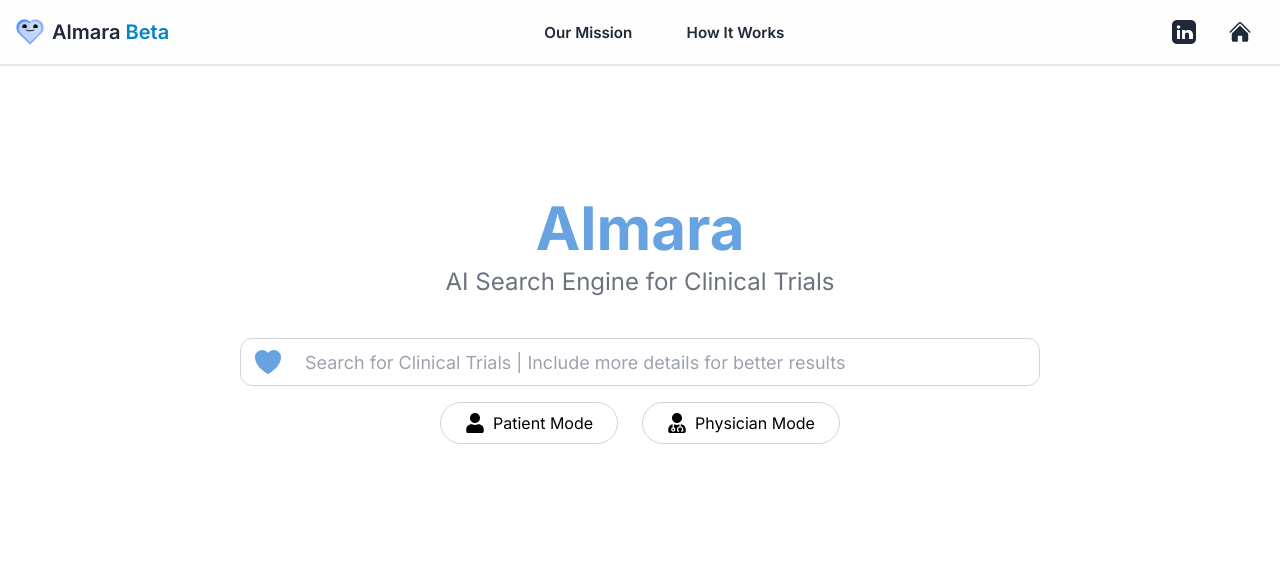
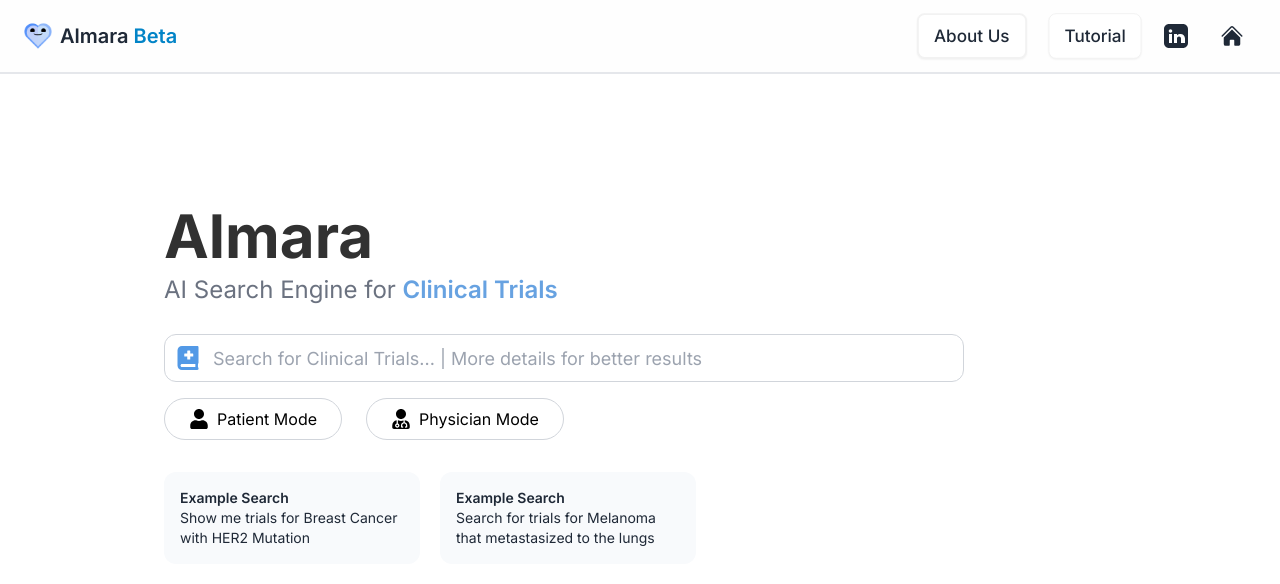
Before and after one commit to kuppansubmarine/almarafe-beta, a Next.js app: page / in a window 1280 px wide. Shown: the top 584 px of the page. Built offline with nearby package versions, Linux system fonts and the light colour scheme.

Commit message:
updates to UI

```diff
--- a/app/(root)/mission/page.tsx
+++ b/app/(root)/mission/page.tsx
@@ -4,7 +4,7 @@
 
 const Mission = () => {
   return (
-    <div className="flex flex-col items-center p-8 mb-12 rounded-lg shadow-xl">
+    <div className="flex flex-col items-center mt-8 p-8 mb-12 rounded-lg ">
       <h1 className="text-4xl font-semibold text-center mb-10 text-black">
         Our Mission
       </h1>
--- a/app/(root)/howitworks/page.tsx
+++ b/app/(root)/tutorial/page.tsx
@@ -3,7 +3,7 @@
 
 const HowItWorks = () => {
   return (
-    <div className="w-full p-8 text-black rounded-lg shadow-lg mb-8 md:flex md:justify-between md:gap-20">
+    <div className="w-full p-8 md:p-16 text-black rounded-lg mb-8 md:flex md:justify-between md:gap-20">
       <div className="md:w-1/2">
         <h2 className="text-3xl font-semibold text-center md:text-left mt-12 mb-8 tracking-wide">
           Choose Your Role
--- a/app/globals.css
+++ b/app/globals.css
@@ -105,7 +105,7 @@
 .bullet-point {
   height: 8px; /* Adjust size as needed */
   width: 8px; /* Adjust size as needed */
-  background-color: #b58bf3; /* Dark grey color for the bullet point */
+  background-color: #6c6c6c; /* Dark grey color for the bullet point */
   border-radius: 50%;
   display: inline-block;
   flex-shrink: 0; /* Ensure bullet points do not shrink */
--- a/components/InputChat.tsx
+++ b/components/InputChat.tsx
@@ -1,5 +1,6 @@
 "use client";
 import React, { useState, useRef} from "react";
+import { BsSearchHeartFill } from "react-icons/bs";
 import {
   MagnifyingGlassIcon,
   UserCircleIcon,
@@ -7,7 +8,7 @@
   HeartIcon as HeartIconOutline,
   EyeDropperIcon,
 } from "@heroicons/react/24/outline";
-import { FaUserMd, FaUser, FaSearch } from "react-icons/fa";
+import { FaUserMd, FaUser, FaSearch, FaBookMedical } from "react-icons/fa";
 import { HeartIcon as HeartIconSolid, ClipboardDocumentIcon } from "@heroicons/react/24/solid";
 import { useRouter } from "next/navigation";
 import toast, { Toaster } from "react-hot-toast";
@@ -266,19 +267,19 @@
   </div>
   <div className="rounded-xl flex flex-col justify-center">
     {step === 0 && (
-      <div className="flex flex-col items-center justify-center mt-12 md:mt-24 mb-10 md:mb-30 p-6">
-        <h1 className="text-3xl md:text-6xl font-bold text-[#67a2e1]">Almara</h1>
-        <h2 className="text-base md:text-2xl text-gray-500 mt-2">AI Search Engine for Clinical Trials</h2>
+      <div className="flex flex-col items-left justify-center mt-12 md:mt-24 mb-10 md:mb-30 p-6">
+        <h1 className="text-4xl md:text-6xl font-bold text-[#313131]">Almara</h1>
+        <h2 className="text-md md:text-2xl text-gray-500 mt-2">AI Search Engine for <span className="text-[#67a2e1] font-semibold">Clinical Trials</span></h2>
 
-        <div className="flex flex-col items-center mt-10 w-full px-2 md:px-0">
+        <div className="flex flex-col items-left mt-7 w-full  md:px-0">
           <div className="relative w-full md:w-[50rem] mb-4">
             <div className="absolute inset-y-0 left-0 pl-3 flex items-center pointer-events-none">
-              <HeartIconSolid className="w-6 md:w-8 h-6 md:h-8 text-[#67a2e1]" />
+              <FaBookMedical className="w-6 md:w-6 h-6 md:h-6 text-[#5299e6]" />
             </div>
             <input
               type="text"
-              className="bg-white border border-gray-300 focus:border-[#67a2e1] focus:ring-2 focus:ring-[#67a2e1] text-black h-10 md:h-12 w-full focus:outline-none pl-14 md:pl-16 pr-8 md:pr-12 rounded-xl text-sm md:text-lg transition duration-200"
-              placeholder="Search for Clinical Trials | Include more details for better results"
+              className="bg-white border border-gray-300 focus:border-[#67a2e1] focus:ring-2 focus:ring-[#67a2e1] text-black h-10 md:h-12 w-full focus:outline-none pl-12 md:pl-12 pr-8 md:pr-12 rounded-xl text-sm md:text-lg transition duration-200"
+              placeholder="Search for Clinical Trials... | More details for better results"
               value={general}
               onChange={(e) => setGeneral(e.target.value)}
             />
@@ -310,6 +311,10 @@
             Physician Mode
           </button>
         </div>
+      </div>
+      <div className="flex gap-5">
+      <h2 className="mt-8 bg-slate-50 rounded-xl p-4 max-w-64 text-sm"> <span className="font-semibold">Example Search</span> <br></br>  Show me trials for Breast Cancer with HER2 Mutation</h2>
+      <h2 className="mt-8 bg-slate-50 rounded-xl p-4 max-w-64 text-sm"> <span className="font-semibold">Example Search</span> <br></br>  Search for trials for Melanoma that metastasized to the lungs</h2>
       </div>
     </div>
               </div>
--- a/components/NavBar.tsx
+++ b/components/NavBar.tsx
@@ -18,7 +18,7 @@
     };
 
     return (
-        <nav className="navbar bg-base-200/10 border-b-2 flex items-center justify-between px-4 py-2">
+        <nav className="navbar bg-base-200/10 border-b-2 flex items-center justify-between px-6 py-3">
             <div className="flex items-center">
                 <Image className="w-7 h-7 mr-1" alt="logo" src={logo} />
                 <span className="font-semibold ml-1 rounded-lg text-lg sm:text-xl">
@@ -26,19 +26,19 @@
                 </span>
             </div>
 
-            <div className="hidden md:flex flex-1 justify-center items-center">
-                <button className="btn btn-ghost mx-2 text-sm sm:text-base" onClick={() => navigateTo("/mission")}>
-                    Our Mission
+            <div className="flex-1  justify-end items-center hidden md:flex">
+                <button className="btn border-2 bg-white mx-2 font-medium text-s sm:text-lg" onClick={() => navigateTo("/mission")}>
+                    About Us
                 </button>
-                <button className="btn btn-ghost mx-2 text-sm sm:text-base" onClick={() => navigateTo("/howitworks")}>
-                    How It Works
+                <button className="btn mx-2 bg-white font-medium text-sm sm:text-lg" onClick={() => navigateTo("/tutorial")}>
+                    Tutorial
                 </button>
             </div>
 
             <div className="flex items-center">
                 <button className="btn btn-square btn-ghost mr-2" onClick={redirectToLinkedIn}>
                     <svg xmlns="http://www.w3.org/2000/svg" viewBox="0 0 24 24" fill="currentColor" className="w-6 h-6">
-                        <path d="M19 0h-14c-2.76 0-5 2.24-5 5v14c0 2.76 2.24 5 5 5h14c2.76 0 5-2.24 5-5v-14c0-2.76-2.24-5-5-5zm-11 19h-3v-9h3v9zm-1.5-10.2c-.966 0-1.75-.784-1.75-1.75s.784-1.75 1.75-1.75 1.75.784 1.75 1.75-.784 1.75-1.75 1.75zm13.5 10.2h-3v-4.5c0-1.11-.9-2-2-2s-2 .89-2 2v4.5h-3v-9h3v1.351c.901-.835 2.12-1.351 3.5-1.351 2.481 0 4.5 2.02 4.5 4.5v4.5z"/>
+                        <path d="M19 0h-14c-2.76 0-5 2.24-5 5v14c0 2.76 2.24 5 5 5h14c2.76 0 5-2.24 5-5v-14c0-2.76-2.24-5-5-5zm-11 19h-3v-9h3v9zm-1.5-10.2c-.966 0-1.75-.784-1.75-1.75s.784-1.75 1.75-1.75 1.75.784 1.75 1.75-.784 1.75-1.75 1.75zm13.5 10.2h-3v-4.5c0-1.11-.9-2-2-2s-2 .89-2 2v4.5h-3v-9h3v1.351c.901-.835 2.12-1.351 3.5-1.351 2.481 0 4.5 2.02 4.5 4.5v4.5z" />
                     </svg>
                 </button>
                 <button className="btn btn-square btn-ghost" onClick={() => navigateTo("/")}>
@@ -54,17 +54,22 @@
                 </button>
             </div>
 
-            {/* Mobile Menu */}
             {isMenuOpen && (
-                <div className="md:hidden absolute top-16 left-0 w-full bg-white shadow-lg z-10">
-                    <button className="w-full py-2 px-4 text-left" onClick={() => navigateTo("/mission")}>
-                        Our Mission
-                    </button>
-                    <button className="w-full py-2 px-4 text-left" onClick={() => navigateTo("/howitworks")}>
-                        How It Works
-                    </button>
-                </div>
-            )}
+    <div className="md:hidden absolute top-16 left-0 w-full bg-white z-20">
+        <button
+            className="w-full py-4 px-4 text-center border border-gray-300 font-medium"
+            onClick={() => navigateTo("/mission")}
+        >
+            About Us
+        </button>
+        <button
+            className="w-full py-4 px-4 text-center font-medium border border-gray-300"
+            onClick={() => navigateTo("/tutorial")}
+        >
+            Tutorial
+        </button>
+    </div>
+)}
         </nav>
     );
 }
--- a/components/Popup.tsx
+++ b/components/Popup.tsx
@@ -27,11 +27,11 @@
       } else {
         const elapsedTime = Date.now() - parseInt(initialVisitTime, 10);
 
-        if (elapsedTime >= 30000) {
+        if (elapsedTime >= 60000) {
           handleOpen();
           sessionStorage.setItem('modalShown', 'true');
         } else {
-          const remainingTime = 30000 - elapsedTime;
+          const remainingTime = 60000 - elapsedTime;
           const timeout = setTimeout(() => {
             handleOpen();
             sessionStorage.setItem('modalShown', 'true');
@@ -51,7 +51,7 @@
       'share': recommend.trim(),
     };
 
-    console.log(requestBody);
+
     setApprove('');
     setRelevance('');
     setRecommend('');
--- a/package.json
+++ b/package.json
@@ -13,6 +13,7 @@
     "@emotion/styled": "^11.13.0",
     "@heroicons/react": "^2.1.3",
     "@mui/material": "^5.16.7",
+    "i": "^0.3.7",
     "next": "^14.2.4",
     "next-nprogress-bar": "^2.3.12",
     "nextjs-progressbar": "^0.0.16",
```
Also changed, not shown: 1 other file (tests, documents, lock files or other folders).
